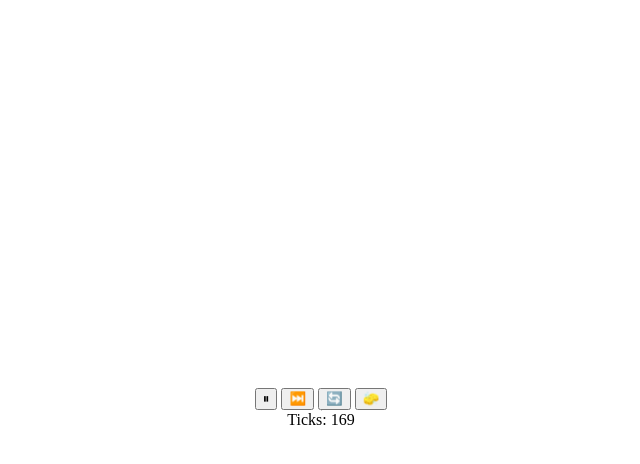
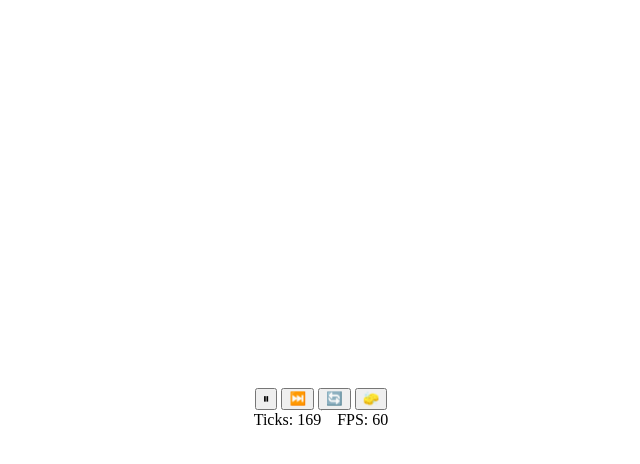
Before and after one commit to marccarre/rust-playground, a website built with webpack: page wasm/www/index.html in a window 1280 px wide. Both pictures are taken after a click on the button "Play". Shown: the full height of the page, 327-967 px from the left. Built offline with nearby package versions, Linux system fonts and the light colour scheme.

Commit message:
feat(wasm): show animation frame rate

```diff
--- a/wasm/www/index.html
+++ b/wasm/www/index.html
@@ -36,6 +36,7 @@
     <canvas id="canvas-game-of-life"></canvas>
     <div id="game-stats">
         <span>Ticks: <output id="tick-count">0</output></span>
+        <span>FPS: <output id="fps-count">0</output></span>
     </div>
     <!-- No need for any <script> tag as HtmlWebpackPlugin injects index.js already. -->
 </body>
--- a/wasm/www/index.js
+++ b/wasm/www/index.js
@@ -84,14 +84,17 @@ const clearButton = document.getElementById("btn-clear");
 const resetButton = document.getElementById("btn-reset");
 const stepButton = document.getElementById("btn-step");
 const tickCounter = document.getElementById("tick-count");
+const fpsCounter = document.getElementById("fps-count");
 
 const playback = createPlayback({
   playPauseButton,
   tickCounter,
+  fpsCounter,
   universe,
   redraw,
   requestFrame: requestAnimationFrame,
   cancelFrame: cancelAnimationFrame,
+  now: () => performance.now(),
 });
 
 attachPlaybackInteractionHandlers({
--- a/wasm/www/playback.js
+++ b/wasm/www/playback.js
@@ -1,13 +1,17 @@
 const createPlayback = ({
   playPauseButton,
   tickCounter,
+  fpsCounter,
   universe,
   redraw,
   requestFrame,
   cancelFrame,
+  now,
 }) => {
   let animationId = null;
   let tickCount = 0;
+  let fpsWindowStart = 0;
+  let fpsFrameCount = 0;
 
   const isPaused = () => animationId === null;
 
@@ -20,6 +24,22 @@ const createPlayback = ({
     tickCounter.textContent = String(tickCount);
   };
 
+  const resetFpsMeasurement = () => {
+    fpsWindowStart = now();
+    fpsFrameCount = 0;
+    fpsCounter.textContent = "0";
+  };
+
+  const updateFps = (timestamp) => {
+    fpsFrameCount += 1;
+    const elapsed = timestamp - fpsWindowStart;
+    if (elapsed >= 1000) {
+      fpsCounter.textContent = String(Math.round((fpsFrameCount * 1000) / elapsed));
+      fpsWindowStart = timestamp;
+      fpsFrameCount = 0;
+    }
+  };
+
   const tickAndRedraw = () => {
     universe.tick();
     tickCount += 1;
@@ -27,18 +47,23 @@ const createPlayback = ({
     redraw();
   };
 
-  const renderLoop = () => {
+  const renderLoop = (timestamp) => {
     tickAndRedraw();
+    if (typeof timestamp === "number") {
+      updateFps(timestamp);
+    }
     animationId = requestFrame(renderLoop);
   };
 
   const play = () => {
     setButtonState("⏸", "Pause");
+    resetFpsMeasurement();
     renderLoop();
   };
 
   const pause = () => {
     setButtonState("▶", "Play");
+    fpsCounter.textContent = "0";
     if (!isPaused()) {
       cancelFrame(animationId);
       animationId = null;
@@ -62,6 +87,9 @@ const createPlayback = ({
     universe.randomize();
     tickCount = 0;
     updateTickCounter();
+    if (!isPaused()) {
+      resetFpsMeasurement();
+    }
     redraw();
   };
 
@@ -69,11 +97,15 @@ const createPlayback = ({
     universe.clear();
     tickCount = 0;
     updateTickCounter();
+    if (!isPaused()) {
+      resetFpsMeasurement();
+    }
     redraw();
   };
 
   setButtonState("▶", "Play");
   updateTickCounter();
+  fpsCounter.textContent = "0";
   return { clear, isPaused, reset, step, togglePlayPause };
 };
 
```
Also changed, not shown: wasm/www/playback.test.js (+56 -1 lines).
